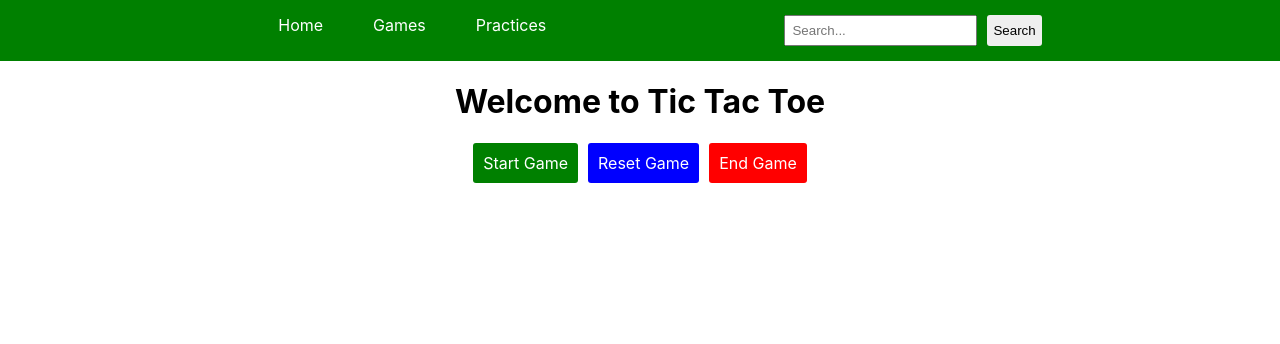
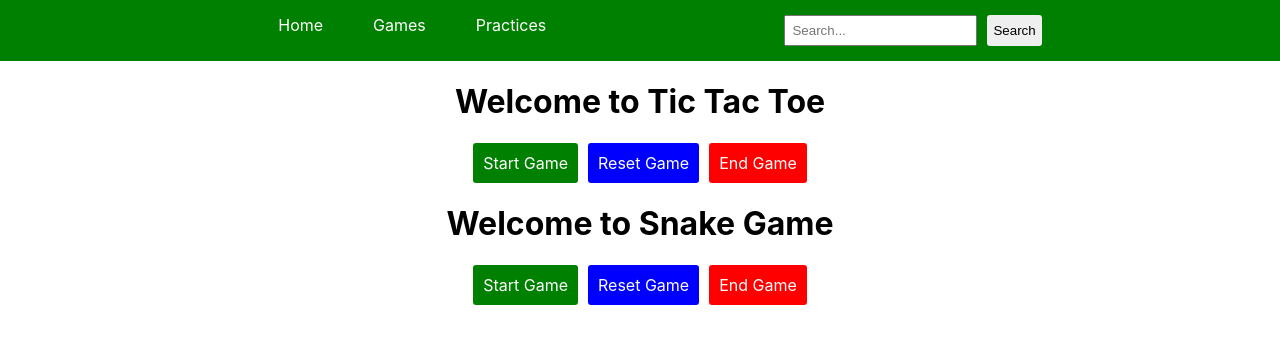
Before and after one commit to AmirMaharjan00/Learning-React, a React (Create React App) app in the folder react-official/: page / in a window 1280 px wide. Shown: the top 344 px of the page. Built offline with nearby package versions, Linux system fonts and the light colour scheme.

Commit message:
starting snake game

```diff
--- a/react-official/src/App.css
+++ b/react-official/src/App.css
@@ -106,3 +106,52 @@
       display: flex;
       gap: 1px;
     }
+
+     /*
+  -------------------------
+    SNAKE GAME
+  -------------------------
+  */
+  .snake-game-wrap h1 {
+    text-align: center;
+  }
+
+  .snake-game-wrap .gameboard-inner {
+    background-color: black;
+    height: 200px;
+    width: 230px;
+    padding: 3px;
+    position: relative;
+  }
+
+  .snake-game-wrap .game-action-wrap {
+    display: flex;
+    gap: 10px;
+    justify-content: center;
+  }
+
+  .snake-game-wrap .game-action {
+    padding: 10px;
+    border-radius: 3px;
+    color: white;
+    cursor: pointer;
+  }
+
+  .snake-game-wrap .start-game {
+    background: green;
+  }
+
+  .snake-game-wrap .reset-game {
+    background: blue;
+  }
+
+  .snake-game-wrap .end-game {
+    background: red;
+  }
+
+  .snake-game-wrap .snake {
+    height: 8px;
+    width: 8px;
+    background-color: white;
+    position: absolute;
+  }
--- a/react-official/src/Components/Games.js
+++ b/react-official/src/Components/Games.js
@@ -6,6 +6,7 @@ export default function Games() {
         <>
             <div className='root-body'>
                 <TicTacToe/>
+                <SnakeGame/>
             </div>
         </>
     );
@@ -38,6 +39,8 @@ function TicTacToe () {
             Array.from( gameBoardCellValues ).forEach(function( currentValue ){
                 currentValue.innerHTML = ''
                 currentValue.dataset.value = ''
+                currentValue.classList.add('notActive')
+                currentValue.classList.remove('active')
             })
         }
         return (
@@ -74,7 +77,6 @@ function TicTacToe () {
                 rowElements += '<div class="column-elements"></div>';
             if( i % {numberOfRow}.numberOfRow == 2 ) rowElements += '</div>';
         }
-        // gameBoardElement[0].innerHTML = rowElements
         let clickCount = 0
         var getSiblings = function ( elem ) {
             var siblings = [];
@@ -86,6 +88,11 @@ function TicTacToe () {
             return siblings;
         }
         const cellClik = ( event ) => {
+            let _thisClasslist = event.target.classList
+            if( _thisClasslist.contains('notActive') ) {
+
+                _thisClasslist.add('active')
+                _thisClasslist.remove('notActive')
 
                 // setting inner html
                 clickCount++
@@ -96,19 +103,9 @@ function TicTacToe () {
                     event.target.innerHTML = 'O'
                     event.target.dataset.value = 'o'
                 }
-
                 let clickedValue = event.target.dataset.value
                 let _thisDataSet = event.target.dataset
-            let rowElements = getSiblings(event.target), rowValues = []
-            Array.from( rowElements ).forEach(function( currentValue ){
-                if( currentValue.dataset.value == 'o' ) console.log( 'all values are smae' )
-                // rowValues.push(currentValue.dataset.value)
-            })
-            // console.log( rowValues )
-            // rowValues.forEach(function( currentValue, index ){
-            //     if ( currentValue == 'o' ) console.log( currentValue )
-            // })
-            // console.log( test )
+            }
         }
         return (
             <>
@@ -149,3 +146,111 @@ function TicTacToe () {
         </>
     );
 }
+
+const SnakeGame = () =>  {
+    const [ displayGameboard, setDisplayGameboard ] = useState('hide')
+
+    const StartGame = () => {
+        const onStartClick = () => {
+            let gameBaordElement = document.querySelector('.snake-game-wrap .gameboard')
+            if( {displayGameboard}.displayGameboard == 'hide' ) {
+                setDisplayGameboard('show')
+            }
+        }
+        return (
+            <>
+                <div className='start-game game-action' onClick={onStartClick}>
+                    <span className='start-game-label'>Start Game</span>
+                </div>
+            </>
+        );
+    }
+    const ResetGame = () => {
+        const onResetClick = () => {
+            let gameBaordElement = document.querySelector('.snake-game-wrap .gameboard')
+
+        }
+        return (
+            <>
+                <div className='reset-game game-action' onClick={onResetClick}>
+                    <span className='reset-game-label'>Reset Game</span>
+                </div>
+            </>
+        );
+    }
+    const EndGame = () => {
+        const onEndClick = () => {
+            if( {displayGameboard}.displayGameboard == 'show' ) {
+                setDisplayGameboard('hide')
+            }
+        }
+        return (
+            <>
+                <div className='end-game game-action' onClick={onEndClick}>
+                    <span className='end-game-label'>End Game</span>
+                </div>
+            </>
+        );
+    }
+    const GameBoard = () => {
+        if( {displayGameboard}.displayGameboard == 'hide' ) return
+        // if( {displayGameboard}.displayGameboard == 'show' ) {
+
+            let test = '<h1>Amir</h1>'
+            let gameBoardElement = document.querySelector('.snake-game-wrap')
+            let snakeElement = gameBoardElement.querySelector('.snake-game-wrap .snake')
+            console.log( snakeElement )
+            // console.log( snakeElement && snakeElement.dataset )
+        // }
+        // let rightMove = snakeElement.dataset.right, upMove = snakeElement.dataset.upMove
+        let rightMove = 0, upMove = 0
+        // console.log( rightMove )
+        window.onkeydown = ( event ) => {
+            if( rightMove <= 3 ) rightMove = 3;
+            if( rightMove >= 225 ) rightMove = 225;
+            if( upMove <= 3 ) upMove = 3;
+            if( upMove >= 195 ) upMove = 195;
+            let snake = document.querySelector('.snake')
+            switch( event.keyCode ) {
+                case 38:
+                    snake.style.top = (upMove--) + 'px'
+                    break;
+                case 40:
+                    snake.style.top = (upMove++) + 'px'
+                    break;
+                case 37:
+                    snake.style.left = (rightMove--) + 'px'
+                    break;
+                case 39:
+                    snake.style.left = (rightMove++) + 'px'
+                    break;
+            }
+        }
+        return(
+            <>
+                <div className='gameboard'>
+                    <div className='gameboard-inner'>
+                        <span className='snake' data-right="0" data-up="0"></span>
+                    </div>
+                    <div className='game-control'>
+                    </div>
+                </div>
+            </>
+        );
+    }
+    return (
+        <>
+            <div className='snake-game-wrap'>
+                <h1>Welcome to Snake Game</h1>
+                <div className='game'>
+                    <div className='game-action-wrap'>
+                        <StartGame/>
+                        <ResetGame/>
+                        <EndGame/>
+                    </div>
+                    <GameBoard/>
+                </div>
+            </div>
+        </>
+    );
+}
```
Lines whose indentation alone changed are shown as unchanged.
